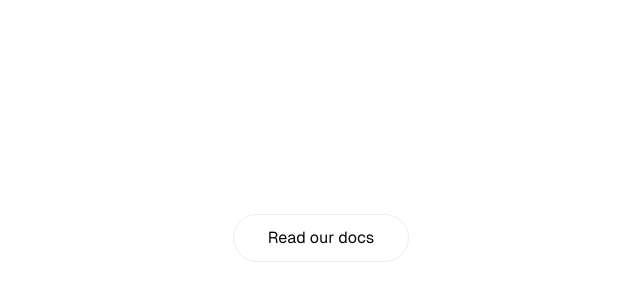
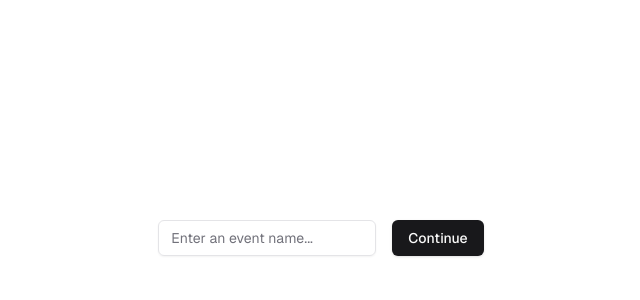
Before and after one commit to rienmack/scheduler, a Next.js app: page / in a window 1280 px wide. Shown: the part 162-462 px from the top of the page, without its empty margins (319-959 px from the left). Built offline with nearby package versions, Linux system fonts and the light colour scheme.

Commit message:
import shadcn input + button and build minimal homepage

```diff
--- a/app/page.tsx
+++ b/app/page.tsx
@@ -1,19 +1,13 @@
-import Image from "next/image";
-
+import { Input } from '@/components/ui/input'
+import { Button } from '@/components/ui/button'
 export default function Home() {
   return (
     <div className="grid grid-rows-[20px_1fr_20px] items-center justify-items-center min-h-screen p-8 pb-20 gap-16 sm:p-20 font-[family-name:var(--font-geist-sans)]">
       <main className="flex flex-col gap-8 row-start-2 items-center sm:items-start">
 
         <div className="flex gap-4 items-center flex-col sm:flex-row">
-          <a
-            className="rounded-full border border-solid border-black/[.08] dark:border-white/[.145] transition-colors flex items-center justify-center hover:bg-[#f2f2f2] dark:hover:bg-[#1a1a1a] hover:border-transparent text-sm sm:text-base h-10 sm:h-12 px-4 sm:px-5 sm:min-w-44"
-            href="https://nextjs.org/docs?utm_source=create-next-app&utm_medium=appdir-template-tw&utm_campaign=create-next-app"
-            target="_blank"
-            rel="noopener noreferrer"
-          >
-            Read our docs
-          </a>
+          <Input placeholder='Enter an event name...' />
+          <Button> Continue </Button>
         </div>
       </main >
       <footer className="row-start-3 flex gap-6 flex-wrap items-center justify-center">
--- /dev/null
+++ b/components/ui/button.tsx
@@ -0,0 +1,57 @@
+import * as React from "react"
+import { Slot } from "@radix-ui/react-slot"
+import { cva, type VariantProps } from "class-variance-authority"
+
+import { cn } from "@/lib/utils"
+
+const buttonVariants = cva(
+  "inline-flex items-center justify-center gap-2 whitespace-nowrap rounded-md text-sm font-medium transition-colors focus-visible:outline-none focus-visible:ring-1 focus-visible:ring-ring disabled:pointer-events-none disabled:opacity-50 [&_svg]:pointer-events-none [&_svg]:size-4 [&_svg]:shrink-0",
+  {
+    variants: {
+      variant: {
+        default:
+          "bg-primary text-primary-foreground shadow hover:bg-primary/90",
+        destructive:
+          "bg-destructive text-destructive-foreground shadow-sm hover:bg-destructive/90",
+        outline:
+          "border border-input bg-background shadow-sm hover:bg-accent hover:text-accent-foreground",
+        secondary:
+          "bg-secondary text-secondary-foreground shadow-sm hover:bg-secondary/80",
+        ghost: "hover:bg-accent hover:text-accent-foreground",
+        link: "text-primary underline-offset-4 hover:underline",
+      },
+      size: {
+        default: "h-9 px-4 py-2",
+        sm: "h-8 rounded-md px-3 text-xs",
+        lg: "h-10 rounded-md px-8",
+        icon: "h-9 w-9",
+      },
+    },
+    defaultVariants: {
+      variant: "default",
+      size: "default",
+    },
+  }
+)
+
+export interface ButtonProps
+  extends React.ButtonHTMLAttributes<HTMLButtonElement>,
+    VariantProps<typeof buttonVariants> {
+  asChild?: boolean
+}
+
+const Button = React.forwardRef<HTMLButtonElement, ButtonProps>(
+  ({ className, variant, size, asChild = false, ...props }, ref) => {
+    const Comp = asChild ? Slot : "button"
+    return (
+      <Comp
+        className={cn(buttonVariants({ variant, size, className }))}
+        ref={ref}
+        {...props}
+      />
+    )
+  }
+)
+Button.displayName = "Button"
+
+export { Button, buttonVariants }
--- /dev/null
+++ b/components/ui/input.tsx
@@ -0,0 +1,25 @@
+import * as React from "react"
+
+import { cn } from "@/lib/utils"
+
+export interface InputProps
+  extends React.InputHTMLAttributes<HTMLInputElement> {}
+
+const Input = React.forwardRef<HTMLInputElement, InputProps>(
+  ({ className, type, ...props }, ref) => {
+    return (
+      <input
+        type={type}
+        className={cn(
+          "flex h-9 w-full rounded-md border border-input bg-transparent px-3 py-1 text-sm shadow-sm transition-colors file:border-0 file:bg-transparent file:text-sm file:font-medium file:text-foreground placeholder:text-muted-foreground focus-visible:outline-none focus-visible:ring-1 focus-visible:ring-ring disabled:cursor-not-allowed disabled:opacity-50",
+          className
+        )}
+        ref={ref}
+        {...props}
+      />
+    )
+  }
+)
+Input.displayName = "Input"
+
+export { Input }
--- a/package.json
+++ b/package.json
@@ -10,6 +10,7 @@
   },
   "dependencies": {
     "@radix-ui/react-icons": "^1.3.0",
+    "@radix-ui/react-slot": "^1.1.0",
     "class-variance-authority": "^0.7.0",
     "clsx": "^2.1.1",
     "lucide-react": "^0.453.0",
```
Also changed, not shown: 1 other file (tests, documents, lock files or other folders).
